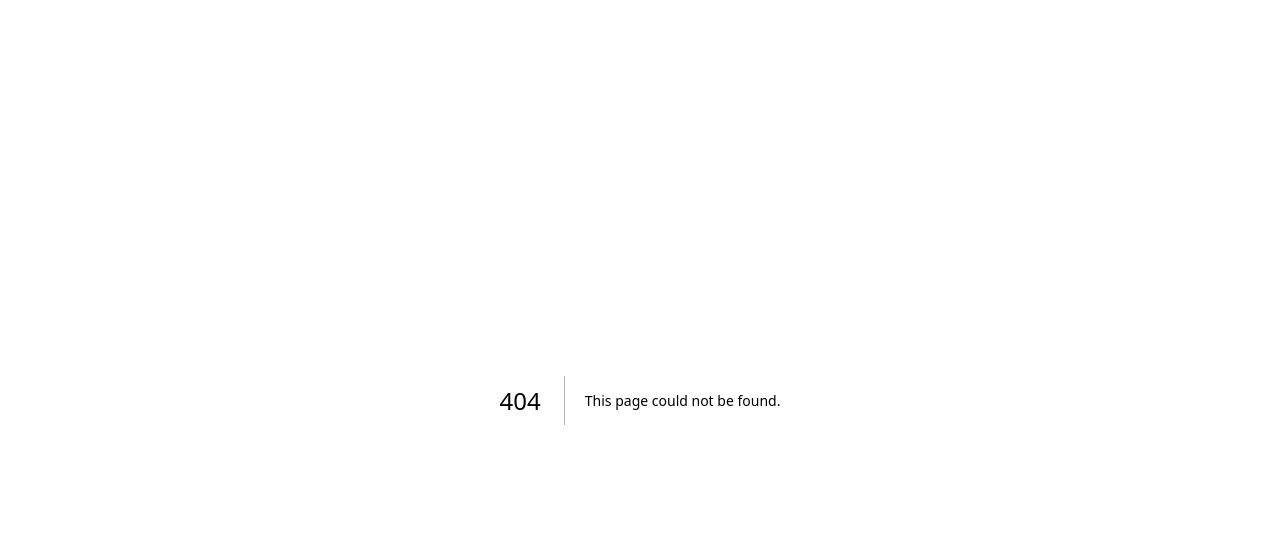
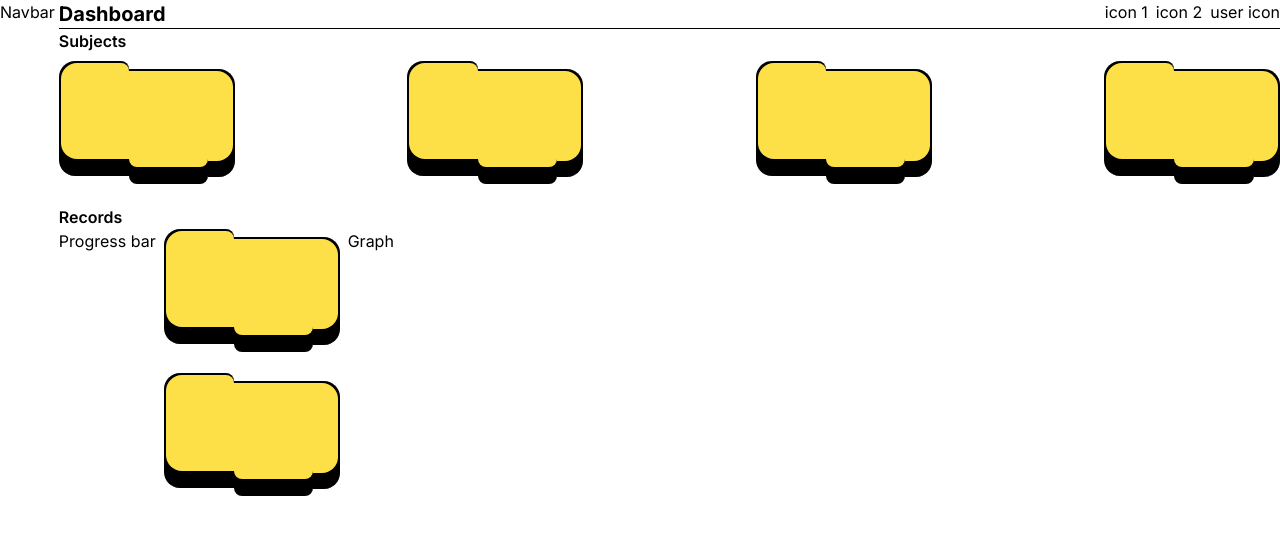
Before and after one commit to cobrakai07/codecats-placement-pilot, a Next.js app in the folder client/: page /studentdashboard in a window 1280 px wide. Before the commit this address had no page. Shown: the top 534 px of the page. Built offline with nearby package versions, Linux system fonts and the light colour scheme.

Commit message:
dasboard UI

```diff
--- /dev/null
+++ b/client/components/Folder.tsx
@@ -0,0 +1,21 @@
+import React from "react";
+
+function Folder() {
+  return (
+    <div>
+      <div className="flex h-36 w-44">
+        <div className="h-[80%] w-[40%] rounded-l-2xl rounded-tr-lg border-l-2 border-t-2 border-black bg-black">
+          <div className="h-[85%] w-full rounded-tr-lg rounded-l-2xl bg-yellow-300"></div>
+        </div>
+        <div className="rounded-lb-lg mt-2 h-[80%] w-[45%] rounded-b-lg border-t-2 border-black bg-black">
+          <div className="h-[85%] w-full rounded-b-lg bg-yellow-300"></div>
+        </div>
+        <div className="rounded-lb-2xl mt-2 h-[75%] w-[15%] rounded-br-2xl rounded-tr-2xl border-r-2 border-t-2 border-black bg-black">
+          <div className="h-[85%] w-full rounded-br-2xl rounded-tr-2xl bg-yellow-300"></div>
+        </div>
+      </div>
+    </div>
+  );
+}
+
+export default Folder;
--- /dev/null
+++ b/client/src/app/studentdashboard/page.tsx
@@ -0,0 +1,50 @@
+import React from "react";
+import Folder from "../../../components/Folder";
+
+function page() {
+  return (
+    <div className="flex gap-1">
+        <div>Navbar</div>
+        <div className="w-full">
+            {/* DashBoard */}
+            <div className="flex justify-between">
+                <div className="text-xl font-bold">Dashboard</div>
+                <div className="flex gap-2">
+                    <div>icon 1</div>
+                    <div>icon 2</div>
+                    <div>user icon</div>
+                </div>
+            </div>
+
+            <div className="flex justify-center items-center gap-3 text-sm text-white">
+                <div className="h-px bg-black w-full"></div>
+            </div>
+
+            <div className="flex flex-col gap-2">
+                <div className="font-semibold">Subjects</div>
+                <div className="flex justify-between">
+                <Folder />
+                <Folder />
+                <Folder />
+                <Folder />
+                </div>
+            </div>
+            <div>
+                <div className="font-semibold">Records</div>
+                <div className="flex gap-2">
+                    <div>Progress bar</div>
+                    <div>
+                        <Folder />
+                        <Folder />
+                    </div>
+                    <div>
+                        Graph
+                    </div>
+                </div>
+            </div>
+        </div>
+    </div>
+  );
+}
+
+export default page;
--- /dev/null
+++ b/client/src/app/test/page.tsx
@@ -0,0 +1,21 @@
+import React from "react";
+
+function Folder() {
+  return (
+    <div>
+      <div className="flex h-36 w-44">
+        <div className="h-[80%] w-[40%] rounded-l-2xl rounded-tr-lg border-l-2 border-t-2 border-black bg-black">
+          <div className="h-[85%] w-full rounded-tr-lg rounded-l-2xl bg-yellow-300"></div>
+        </div>
+        <div className="rounded-lb-lg mt-2 h-[80%] w-[45%] rounded-b-lg border-t-2 border-black bg-black">
+          <div className="h-[85%] w-full rounded-b-lg bg-yellow-300"></div>
+        </div>
+        <div className="rounded-lb-2xl mt-2 h-[75%] w-[15%] rounded-br-2xl rounded-tr-2xl border-r-2 border-t-2 border-black bg-black">
+          <div className="h-[85%] w-full rounded-br-2xl rounded-tr-2xl bg-yellow-300"></div>
+        </div>
+      </div>
+    </div>
+  );
+}
+
+export default Folder;
```
